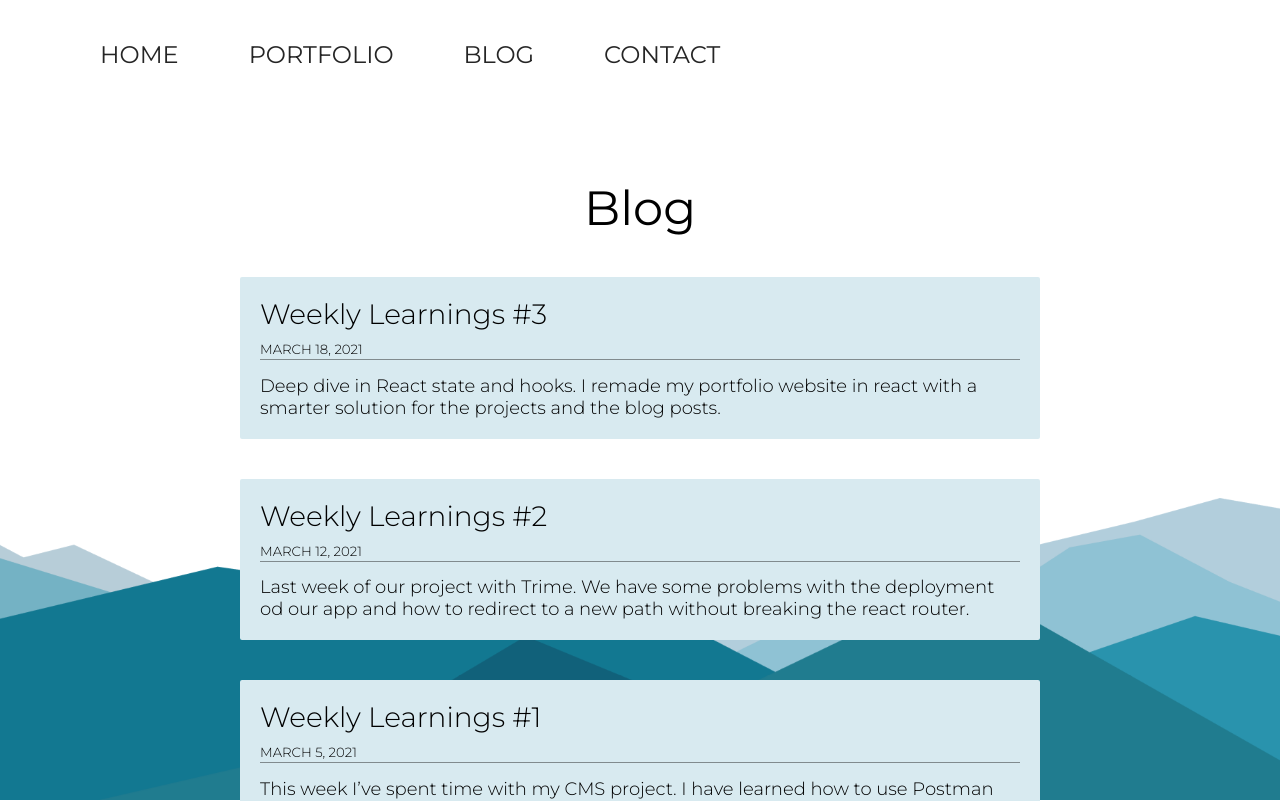
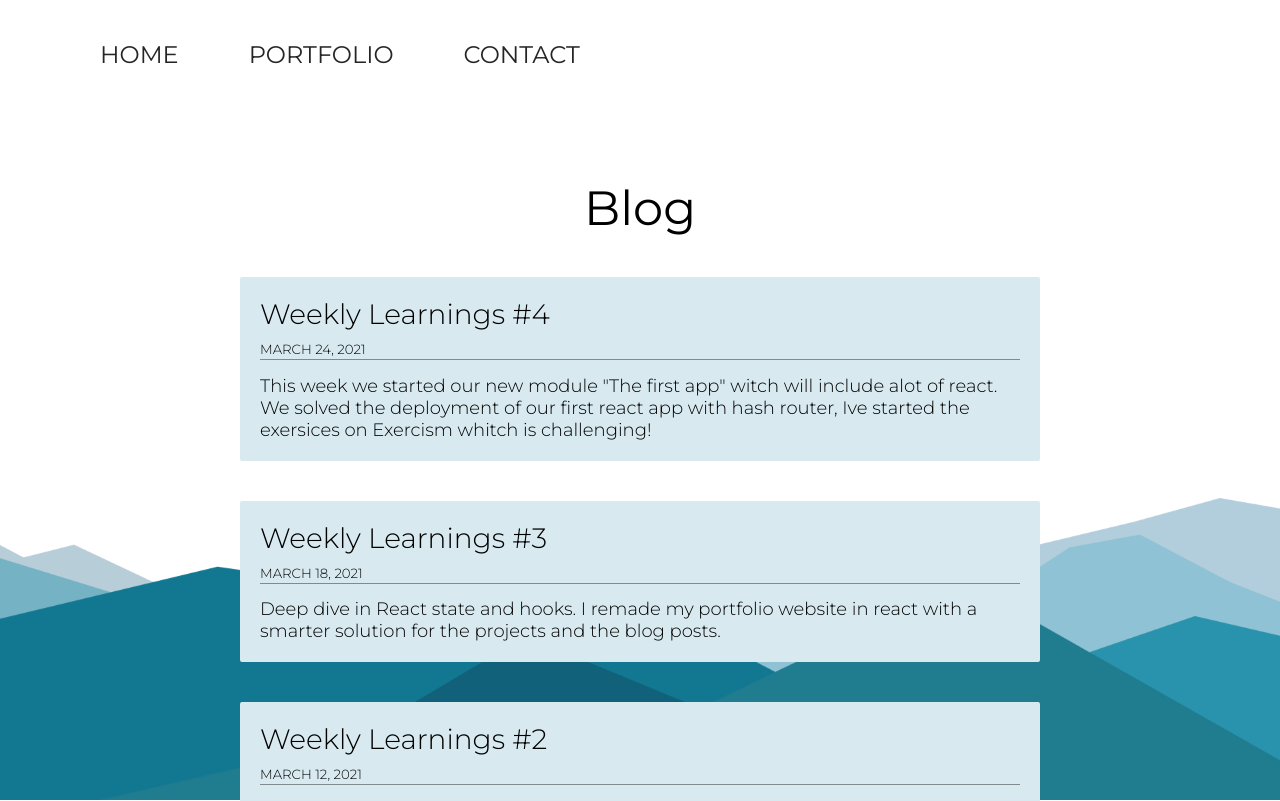
Before and after one commit to elinamren/elinamren.github.io, a React (Create React App) app: page /blog in a window 1280 px wide. Shown: the top 801 px of the page. Built offline with nearby package versions, Linux system fonts and the light colour scheme.

Commit message:
secret blog and hover effects back

```diff
--- a/src/components/Burger/BurgerMenu.js
+++ b/src/components/Burger/BurgerMenu.js
@@ -19,13 +19,7 @@ const BurgerMenu = (props) => {
       >
         Portfolio
       </Link>
-      <Link
-        className="burger-link"
-        to="/blog"
-        onClick={() => props.setOpen(!props.open)}
-      >
-        Blog
-      </Link>
+
       <Link
         className="burger-link"
         to="/contact"
--- a/src/components/Navbar.js
+++ b/src/components/Navbar.js
@@ -11,9 +11,6 @@ const Navbar = () => {
           <Link to="/portfolio">Portfolio</Link>
         </li>
         <li>
-          <Link to="/blog">Blog</Link>
-        </li>
-        <li>
           <Link to="/contact">Contact</Link>
         </li>
       </ul>
--- a/src/components/posts.js
+++ b/src/components/posts.js
@@ -1,4 +1,11 @@
 const posts = [
+  {
+    id: 4,
+    title: "Weekly Learnings #4",
+    date: "MARCH 24, 2021",
+    text:
+      'This week we started our new module "The first app" witch will include alot of react. We solved the deployment of our first react app with hash router, Ive started the exersices on Exercism whitch is challenging!',
+  },
   {
     id: 3,
     title: "Weekly Learnings #3",
@@ -18,7 +25,7 @@ const posts = [
     title: "Weekly Learnings #1",
     date: "MARCH 5, 2021",
     text:
-      "This week I’ve spent time with my CMS project. I have learned how to use Postman and. Lala f nrjegbf gfhhfreihw fnhrhehigw fjhi. Ldhuiterh fbsgyrehkf fhfhuiw. Jfeggfebb hfeh fehwijod jdkowkkd... read more",
+      "This week I’ve spent time with my CMS project. I have learned how to use Postman and have a better insight in PHP and how to build a REST Api. The most challenging part was the connection from the backend to the frontend.",
   },
 ];
 
--- a/src/index.css
+++ b/src/index.css
@@ -72,13 +72,13 @@ a {
   font-size: 1.5rem;
   text-decoration: none;
   color: var(--text-color);
-
   display: inline-block;
   padding: 0 10px 10px;
   position: relative;
 }
 li a:hover:after {
-  opacity: 100%;
+  width: 100%;
+  left: 0;
 }
 li a:after {
   background: none repeat scroll 0 0 transparent;
@@ -89,9 +89,8 @@ li a:after {
   right: 0;
   position: absolute;
   background: var(--link-hover);
-  transition: 0.3s ease;
-  width: 100%;
-  opacity: 0;
+  transition: width 1s ease 0s, left 0.5s ease 0s;
+  width: 0;
 }
 
 ul {
```
Also changed, not shown: 1 other file (tests, documents, lock files or other folders).
